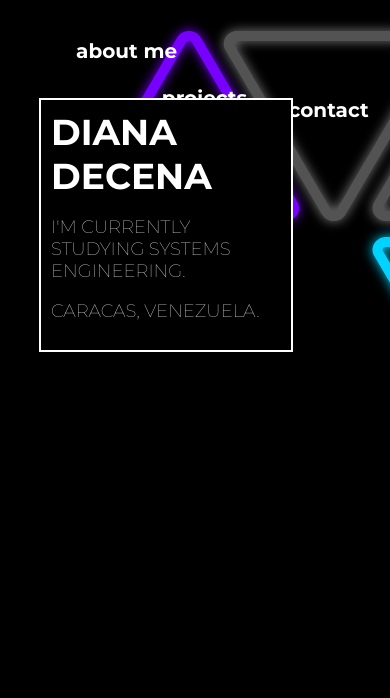
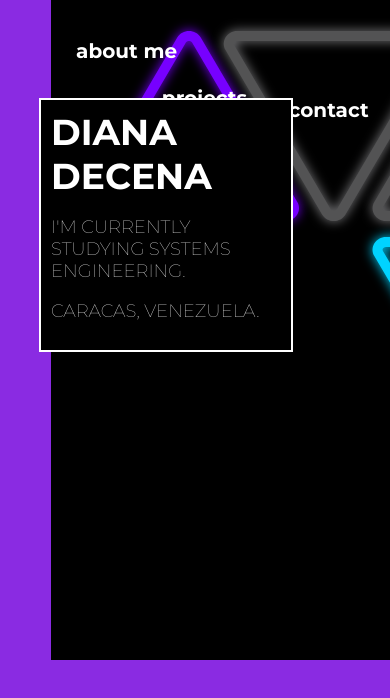
Before and after one commit to dianadecena/portfolio, a React (Create React App) app: page / in a window 390 px wide. Shown: the top 698 px of the page. Built offline with nearby package versions, Linux system fonts and the light colour scheme.

Commit message:
responsive

```diff
--- a/src/App.css
+++ b/src/App.css
@@ -60,3 +60,9 @@
   margin-top: 5%;
   font-weight: 100;
 }
+
+@media screen and (max-width: 768px) {
+    .container {
+      background-color: blueviolet;
+    }
+}
```
